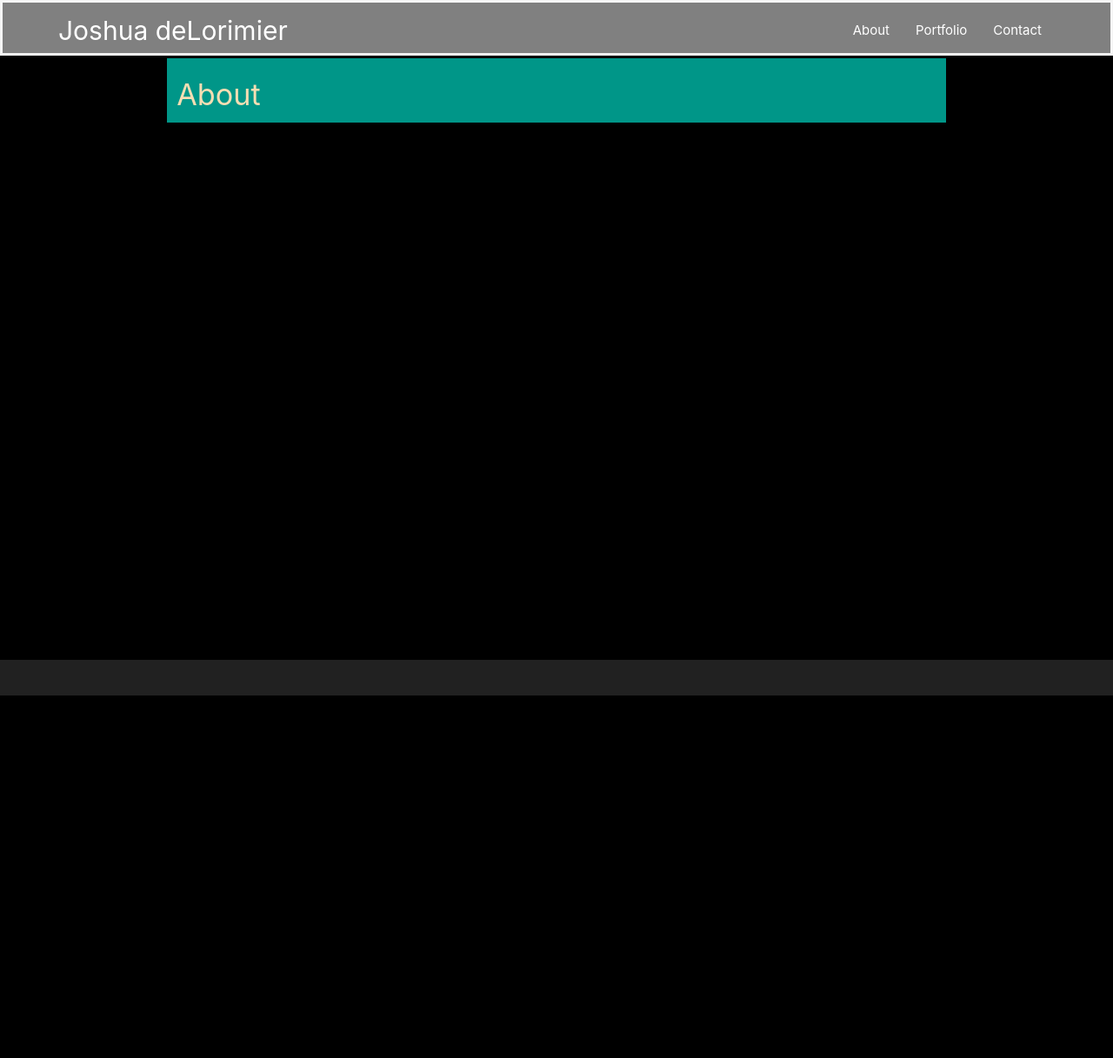
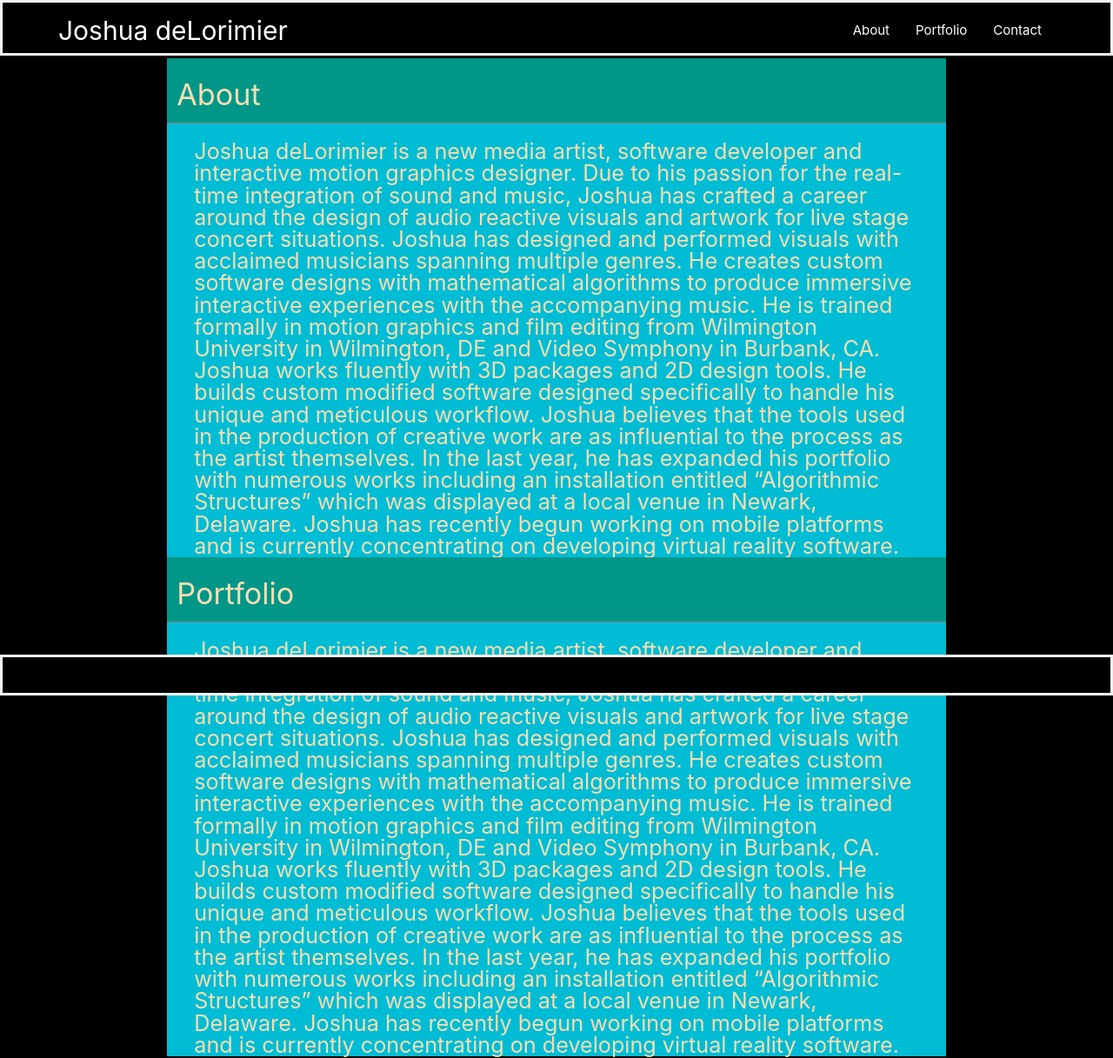
Before and after one commit to Jdelorim/JJD-ProfilePage, a website: page public/index.html in a window 1280 px wide. Shown: the whole page at 87% size. Before the commit the page ends 800 px from the top, so only its background shows below. Drawn offline with nearby package versions, Linux system fonts and the light colour scheme.

Commit message:
designing for single page

```diff
--- a/public/css/style.css
+++ b/public/css/style.css
@@ -5,28 +5,41 @@ html, body{
 }
 
 .nav-wrapper {
-background-color: grey;
+background-color: black;
 padding-left: 5%;
 padding-right: 5%;
 
 border: 3px solid whitesmoke;
 }
 .page-footer {
+    background-color: black;
     position: fixed;
     left: 0;
     bottom: 0;
     width: 100%;
+    border: 3px solid whitesmoke;
+
 }
+nav ul li:hover {
+    background-color: grey;
+
+ }
 
 .jtitle{
 
     color: white;
     font-size: 30px;
 }
+#jborder{
+    border-bottom: 1.5px solid grey;
+}
+.aboutP{
+    padding: 20px;
+}
 
 @media only screen and (max-width: 600px) {
     .jtitle{
-        color: red;
+        color: white;
         font-size: 18px;
         text-align: center;
     }
--- a/public/index.html
+++ b/public/index.html
@@ -17,10 +17,12 @@
     <nav>
         <div class="nav-wrapper">
         <a href="index.html" class="jtitle">Joshua deLorimier</a>
+        <div class="right show-on-small">
         <a href="#" class="sidenav-trigger" data-target="mobile-links">
             <i class="material-icons">menu</i>
         </a>
-        <ul class="right hide-on-small-only">
+        </div>
+        <ul class="right hide-on-med-and-down">
             <li><a href="./html/about">About</a></li>
             <li><a href="./html/portfolio.html">Portfolio</a></li>
             <li><a href="./html/contact.html">Contact</a></li>
@@ -28,7 +30,7 @@
         </div>
       </nav>
 
-      <ul class="sidenav show-on-small" id="mobile-links">
+      <ul class="sidenav" id="mobile-links">
         <li><a href="./html/about">About</a></li>
         <li><a href="./html/portfolio.html">Portfolio</a></li>
         <li><a href="./html/contact.html">Contact</a></li>
@@ -36,19 +38,81 @@
 
       <!--  about  -->
       <div class="container">
-
-          <div class="row">
-          <div class="col s12 teal">
+          <div class="jabout">
+             <div class="row">
+                <div class="col s12 teal" id="jborder">
                     <h4>About</h4>
-           </div>
-
-        </div>
+                </div>
+                <div class="col s12 cyan">
+                    <div class="aboutP">
+                        <p class="right flow-text">
+                                Joshua deLorimier is a new media artist,
+                            software developer and interactive motion graphics designer.
+                            Due to his passion for the real-time integration of sound
+                            and music, Joshua has crafted a career around the design of
+                            audio reactive visuals and artwork for live stage concert
+                            situations. Joshua has designed and performed visuals with
+                            acclaimed musicians spanning multiple genres. He creates
+                            custom software designs with mathematical algorithms to
+                            produce immersive interactive experiences with the
+                            accompanying music. He is trained formally in motion
+                            graphics and film editing from Wilmington University in
+                            Wilmington, DE and Video Symphony in Burbank, CA.
+                            Joshua works fluently with 3D packages and 2D design tools.
+                            He builds custom modified software designed specifically to
+                            handle his unique and meticulous workflow.
+                            Joshua believes that the tools used in the production
+                            of creative work are as influential to the process as
+                            the artist themselves. In the last year, he has expanded
+                            his portfolio with numerous works including an installation
+                            entitled “Algorithmic Structures” which was displayed at a local
+                            venue in Newark, Delaware. Joshua has recently begun working on
+                            mobile platforms and is currently concentrating on developing
+                            virtual reality software.
+                        </p>
+                    </div>
+                </div>
+                <br>
+                <div class="col s12 teal" id="jborder">
+                        <h4>Portfolio</h4>
+                    </div>
+                    <div class="col s12 cyan">
+                        <div class="aboutP">
+                            <p class="right flow-text">
+                                    Joshua deLorimier is a new media artist,
+                                software developer and interactive motion graphics designer.
+                                Due to his passion for the real-time integration of sound
+                                and music, Joshua has crafted a career around the design of
+                                audio reactive visuals and artwork for live stage concert
+                                situations. Joshua has designed and performed visuals with
+                                acclaimed musicians spanning multiple genres. He creates
+                                custom software designs with mathematical algorithms to
+                                produce immersive interactive experiences with the
+                                accompanying music. He is trained formally in motion
+                                graphics and film editing from Wilmington University in
+                                Wilmington, DE and Video Symphony in Burbank, CA.
+                                Joshua works fluently with 3D packages and 2D design tools.
+                                He builds custom modified software designed specifically to
+                                handle his unique and meticulous workflow.
+                                Joshua believes that the tools used in the production
+                                of creative work are as influential to the process as
+                                the artist themselves. In the last year, he has expanded
+                                his portfolio with numerous works including an installation
+                                entitled “Algorithmic Structures” which was displayed at a local
+                                venue in Newark, Delaware. Joshua has recently begun working on
+                                mobile platforms and is currently concentrating on developing
+                                virtual reality software.
+                            </p>
+                        </div>
+                    </div>
+                </div>
+          </div>
       </div>
 
 
 
       <!-- footer  -->
-      <footer class="page-footer grey darken-4">
+      <footer class="page-footer black">
           <div class="container">
               <div class="row">
                   <div class="col s12">
```
